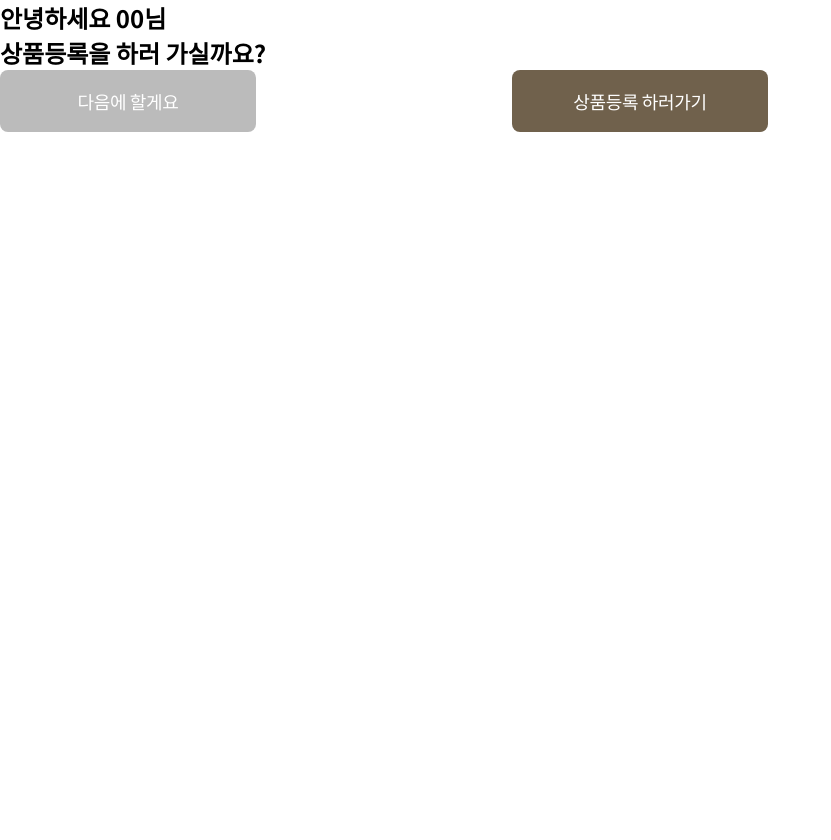
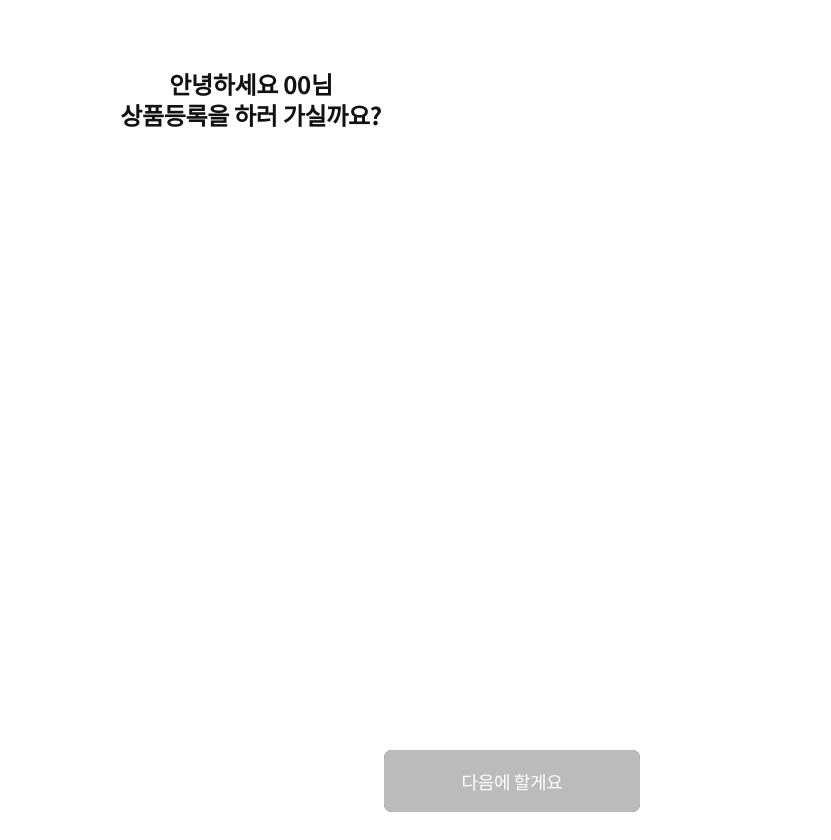
Before and after one commit to 2024-BIZUP/Frontend, a React (Create React App) app: page / in a window 1280 px wide. Shown: the whole page, without its empty margins (0-831 px from the left). Before the commit the page ends 800 px from the top, so only its background shows below. Built offline with nearby package versions, Linux system fonts and the light colour scheme.

Commit message:
productUpload1

```diff
--- /dev/null
+++ b/src/components/buttons/BackBtn/BackBtn.js
@@ -0,0 +1,19 @@
+import React from 'react';
+import { StyledBackBtn } from './BackBtn.styled';
+
+const BackBtn = ({ children, mobileBottom,pcBottom,tabletBottom,onClick, disabled }) => {
+  return (
+    <StyledBackBtn
+      onClick={onClick}
+      disabled={disabled}
+      mobileBottom={mobileBottom}
+      pcBottom={pcBottom}
+      tabletBottom={tabletBottom}
+    >
+      {children}
+    </StyledBackBtn>
+
+  );
+};
+
+export default BackBtn;
--- /dev/null
+++ b/src/components/buttons/BackBtn/BackBtn.styled.js
@@ -0,0 +1,26 @@
+import styled, { css } from 'styled-components';
+
+export const StyledBackBtn = styled.button`
+    display: flex;
+    width: 40px;
+    height: 40px;
+    padding: 8px;
+    left: 24px;
+    position:absolute;
+    justify-content: center;
+    align-items: center;
+    flex-shrink: 0;
+    border-radius: 32px;
+    border: none;
+    background: #var(--Foundation-Neutral-grey-2, #FDFDFD);
+    box-shadow: 0px 4px 12px 0px rgba(41, 37, 38, 0.10);
+
+
+
+
+    img {
+    width: 24px;
+    height: 24px;
+    flex-shrink: 0;
+    }
+`
--- a/src/components/buttons/NextBtn/NextBtn.styled.js
+++ b/src/components/buttons/NextBtn/NextBtn.styled.js
@@ -22,19 +22,30 @@ export const StyledNextBtn = styled.button`
     transform: translateX(-50%);
     bottom: ${props => props.mobileBottom}px;
 
+    @media screen and (min-width: 768px) {
+      bottom: ${props => props.tabletBottom}px;
+    }
+
     @media screen and (min-width: 1300px) {
       bottom: ${props => props.pcBottom}px;
     }
 
-    @media screen and (min-width: 768px) {
-      bottom: ${props => props.tabletBottom}px;
-    }
 
   `}
 
   ${props => props.variant === 'secondary' && css`
     background-color: #BBB;
     color: white;
+    position: absolute;
+    left: 50%;
+    transform: translateX(-50%);
+    bottom: ${props => props.mobileBottom}px;
+    @media screen and (min-width: 768px) {
+      bottom: ${props => props.tabletBottom}px;
+    }
+     @media screen and (min-width: 1300px) {
+      bottom: ${props => props.pcBottom}px;
+    }
   `}
 
   &:disabled {
--- /dev/null
+++ b/src/components/progressBar/ProgressBar.js
@@ -0,0 +1,12 @@
+import React from 'react';
+import {ProgressBarContainer, Progress} from './ProgressBar.styled';
+
+const ProgressBar = ({ currentStep }) => {
+    return (
+      <ProgressBarContainer>
+        <Progress step={currentStep} />
+      </ProgressBarContainer>
+    );
+  };
+
+export default ProgressBar;
--- /dev/null
+++ b/src/components/progressBar/ProgressBar.styled.js
@@ -0,0 +1,19 @@
+import styled from 'styled-components';
+
+export const ProgressBarContainer = styled.div`
+  position: absolute;
+  top: 0;
+  left: 0;
+  width: 100%;
+  height: 8px;
+  background: #EEEEEE;
+
+`;
+
+export const Progress = styled.div`
+  height: 100%;
+  border-radius: 8px;
+  width: ${props => ((props.step - 1) / 4) * 100}%;
+  background: #70614C;
+  transition: width 0.3s ease;
+`;
--- a/src/pages/ProductUpload/ProductUpload.js
+++ b/src/pages/ProductUpload/ProductUpload.js
@@ -1,13 +1,20 @@
 import React, { useState } from 'react';
 import Button from '../../components/buttons/NextBtn/NextBtn';
+import BackButton from '../../components/buttons/BackBtn/BackBtn'
 import Input from '../../components/inputs/ProductInput/ProductInput';
 import RadioGroup from '../../components/RadioGroup/RadioGroup';
+import ProgressBar from '../../components/progressBar/ProgressBar';
+import backIcon from '../../assets/backBtn.svg';
+
 import {
   ProductNameCaution,
   PageWrapper,
   Form,
   FieldGroup,
-  FieldLabel
+  FieldLabel,
+  UploadMessage,
+  Header,
+  ContentWrapper
 } from './ProductUpload.styled';
 
 const ProductUpload = () => {
@@ -52,20 +59,49 @@ const ProductUpload = () => {
     { value: '미적용', label: '미적용' }
   ];
 
+  const renderHeader = () => {
+    // 첫 페이지에서는 헤더를 보여주지 않음
+    if (currentStep === 1) return null;
+
+    return (
+      <Header>
+        <BackButton onClick={handleBack}>
+          <img src={backIcon} alt="뒤로가기" />
+        </BackButton>
+        <ProgressBar currentStep={currentStep} />
+      </Header>
+    );
+  };
+
   const renderStep = () => {
     switch(currentStep) {
       case 1:
         return (
           <div>
-            <h2>안녕하세요 00님<br/>상품등록을 하러 가실까요?</h2>
-            <Button onClick={handleNext}>상품등록 하러가기</Button>
-            <Button variant="secondary">다음에 할게요</Button>
+            <Form>
+            <UploadMessage
+            mobileTop={312}
+            pcTop={300}
+            tabletTop={28}>안녕하세요 00님<br/>상품등록을 하러 가실까요?</UploadMessage>
+            <Button onClick={handleNext}
+            variant="primary"
+            type="submit"
+            mobileBottom={168}
+            pcBottom={339}
+            tabletBottom={28}>상품등록 하러가기</Button>
+            <Button variant="secondary"
+                type="submit"
+                mobileBottom={85}
+                pcBottom={256}
+                tabletBottom={28}>다음에 할게요</Button>
+            </Form>
+
           </div>
         );
 
       case 2:
         return (
-          <PageWrapper>
+
             <Form onSubmit={handleSubmit}>
               <div>
                 <Input
@@ -117,7 +153,7 @@ const ProductUpload = () => {
                 다음
               </Button>
             </Form>
-          </PageWrapper>
+
         );
 
       case 3:
@@ -129,7 +165,14 @@ const ProductUpload = () => {
     }
   };
 
-  return renderStep();
+  return (
+    <PageWrapper>
+      {renderHeader()}
+      <ContentWrapper>
+        {renderStep()}
+      </ContentWrapper>
+    </PageWrapper>
+  );
 };
 
 export default ProductUpload;
--- a/src/pages/ProductUpload/ProductUpload.styled.js
+++ b/src/pages/ProductUpload/ProductUpload.styled.js
@@ -1,13 +1,15 @@
 import styled from 'styled-components';
 
+
 const PageWrapper = styled.div`
-  width: 100%;
+  width: 100vw;
   height:100vh;
-  max-width: 390px;  // 모바일 기준
-  margin: 0 auto;
+  max-width: 390px;
+  min-height: 840px;// 모바일 기준
+
   padding: 0;
   box-sizing: border-box;
-  display:flex;
+
   justify-content: center;
   position: relative;
 
@@ -23,6 +25,34 @@ const PageWrapper = styled.div`
     padding: 2.5rem;
   }
 `;
+const ContentWrapper = styled.div`
+  width: 100%;
+  max-width: 390px;
+
+
+  box-sizing: border-box;
+
+  @media ${props => props.theme.device.tablet} {
+    max-width: 700px;
+    padding: 0 2rem;
+  }
+
+  @media ${props => props.theme.device.laptop} {
+    max-width: 1024px;
+    padding: 0 2.5rem;
+  }
+`;
+const Header = styled.div`
+  position: relative;
+  width: 100%;
+  padding: 16px 0;
+  display: flex;
+  align-items: center;
+  flex-direction: column;  // flex 방향 수정
+  gap: 16px;
+
+`;
+
 const ProductNameCaution = styled.p`
   font-size: 12px;
   font-style: normal;
@@ -31,7 +61,7 @@ const ProductNameCaution = styled.p`
 
 `
 const Form = styled.form`
-  width:342px;
+  width: 342px;
   height: 100%;
   display: flex;
   flex-direction: column;
@@ -40,6 +70,42 @@ const Form = styled.form`
 
 `;
 
+
+
+
+const CloseButton = styled.button`
+  position: absolute;
+  top: 34px;
+  right: 32px;
+  width: 24px;
+  height: 24px;
+  background: transparent;
+  border: none;
+  cursor: pointer;
+  padding: 0;
+
+  img {
+    width: 100%;
+    height: 100%;
+  }
+`;
+
+const UploadMessage = styled.h2`
+  color: #111;
+  text-align: center;
+  font-size: 24px;
+  font-style: normal;
+  font-weight: 600;
+  line-height: 130%; /* 31.2px */
+  letter-spacing: -0.32px;
+  margin-top: ${props => props.mobileTop}px;
+    @media screen and (min-width: 768px) {
+      margin-top: ${props => props.tabletTop}px;
+    }
+     @media screen and (min-width: 1300px) {
+      margin-top: ${props => props.pcTop}px;
+    }
+`
 const FieldGroup = styled.div`
   display: flex;
   flex-direction: column;
@@ -63,5 +129,8 @@ export {
   FieldLabel,
   FieldGroup,
   Form,
-  PageWrapper
+  PageWrapper,
+  UploadMessage,
+  Header,
+  ContentWrapper
 }
--- a/src/styles/GlobalStyles.js
+++ b/src/styles/GlobalStyles.js
@@ -12,4 +12,18 @@ export const GlobalStyle = createGlobalStyle`
     button {
     cursor: pointer;
   }
+    html, body {
+  margin: 0;
+  padding: 0;
+  width: 100%;
+  height: 100%;
+}
+
+#root {
+  width: 100%;
+  height: 100%;
+  margin: 0;
+  padding: 0;
+}
+
 `;
```
Also changed, not shown: src/assets/backBtn.svg (added), src/assets/closeBtn.svg (added).
